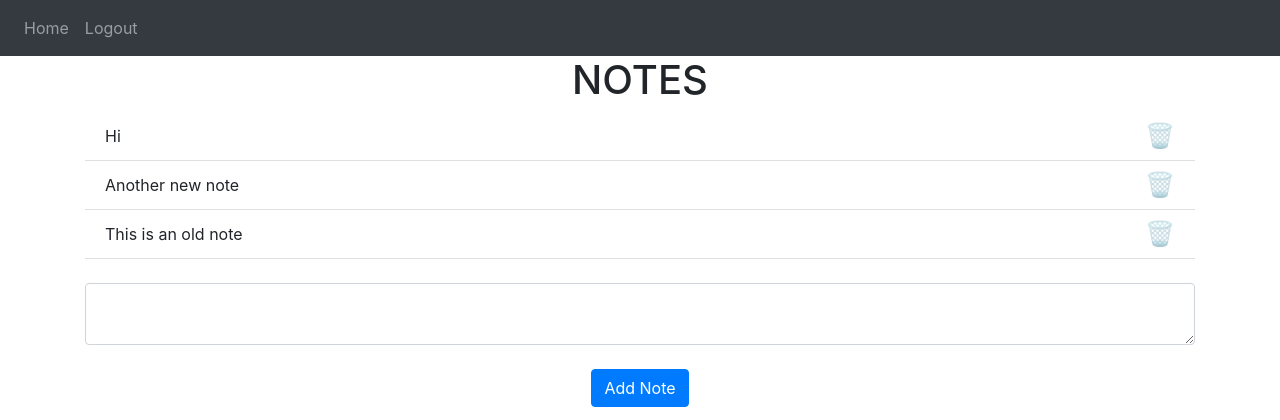
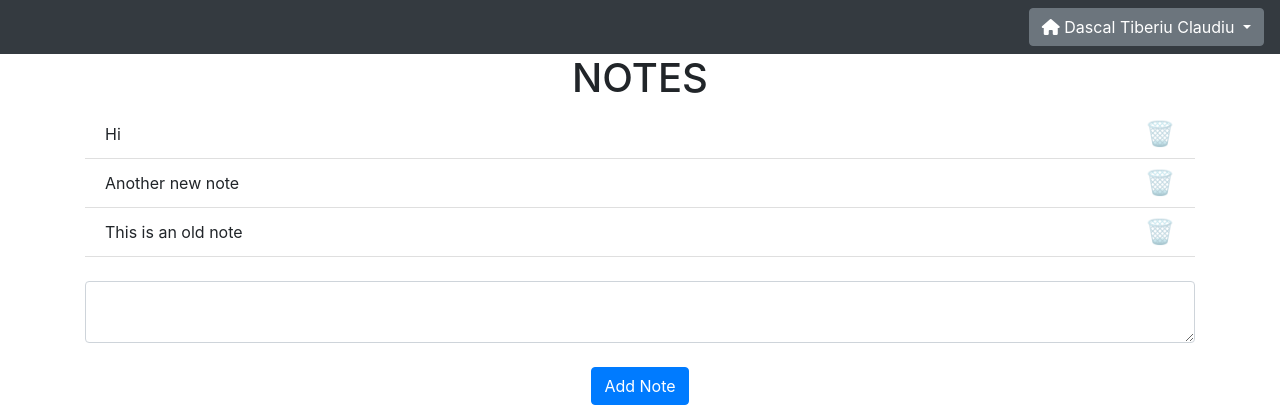
Before and after one commit to tibix/BPB_FINAL_PROJECT, a Flask app: page / in a window 1280 px wide. Shown: the top 420 px of the page. Run offline with Flask 2, Linux system fonts and the light colour scheme; a user stored in the database is signed in; data comes from the database, SQL or seed files in the repository; both versions use the stored data as it was after the commit; some libraries are stand-ins or nearby versions.

Commit message:
Finished menu in base.html

```diff
--- a/website/templates/base.html
+++ b/website/templates/base.html
@@ -22,14 +22,31 @@
             <button class="navbar-toggler" type="button" data-toggle="collapse" data-target="#navbar">
                 <span class="navbar-toggler-icon"></span>
             </button>
-            <div class="collapse navbar-collapse" id="navbar">
+            <div class="collapse navbar-collapse justify-content-end" id="navbar">
                 <div class="navbar-nav">
                     {% if user.is_authenticated %}
-                    <a class="nav-item nav-link" id="home" href="/">Home</a>
-                    <a class="nav-item nav-link" id="logout" href="/logout">Logout</a>
+                    <ul class="navbar-nav">
+                        <div class="dropdown">
+                            <button class="btn btn-secondary dropdown-toggle" type="button" id="dropdownMenu2" data-toggle="dropdown" aria-haspopup="true" aria-expanded="false">
+                                <span><i class="fas fa-home"></i></span> {{ user.first_name }}
+                            </button>
+                            <div class="dropdown-menu" aria-labelledby="dropdownMenu2">
+
+                                    <a class="dropdown-item" id="logout" href="/add-child"><span><i class="fas fa-plus"></i></span> Add child</a>
+                                    <a class="dropdown-item" id="logout" href="/edit-child"><span><i class="fas fa-baby"></i></span> Edit child</a>
+                                    <div class="dropdown-divider"></div>
+                                    <a class="dropdown-item" id="logout" href="/edit-profile"><span><i class="fas fa-user-edit"></i></span> Edit Profile</a>
+                                    <div class="dropdown-divider"></div>
+                                    <a class="dropdown-item" id="logout" href="/logout"><span><i class="fas fa-sign-out-alt"></i></span> Logout</a>
+                            </div>
+                        </div>
+
+                    </ul>
                     {% else %}
-                    <a class="nav-item nav-link" id="login" href="/login">Login</a>
-                    <a class="nav-item nav-link" id="signUp" href="/sign-up">Sign Up</a>
+                    <ul class="navbar-nav">
+                        <li class="me-2"><a class="nav-item nav-link ms-auto" id="login" href="/login"><span><i class="fas fa-sign-in-alt"></i></span> Login</a></li>
+                        <li class="me-2"><a class="nav-item nav-link ms-auto" id="signUp" href="/sign-up"><span><i class="fas fa-user-plus"></i></span> Sign Up</a></li>
+                    </ul>
                     {% endif %}
                 </div>
             </div>
@@ -76,7 +93,7 @@
             integrity="sha384-JZR6Spejh4U02d8jOt6vLEHfe/JQGiRRSQQxSfFWpi1MquVdAyjUar5+76PVCmYl"
             crossorigin="anonymous">
         </script>
-
+        <script src="https://kit.fontawesome.com/6f78ace1ca.js" crossorigin="anonymous"></script>
         <script
         type="text/javascript"
         src="{{ url_for('static', filename='index.js') }}">
```
Also changed, not shown: website/database.db.
